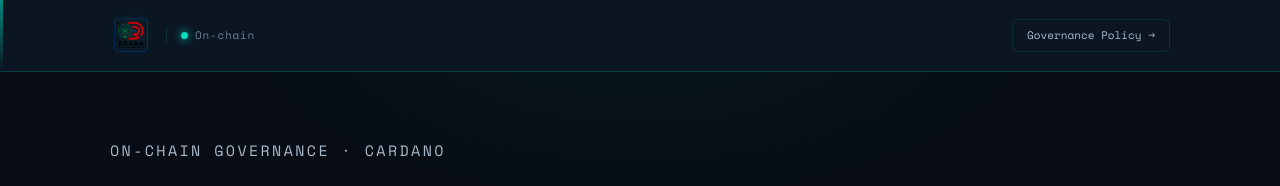
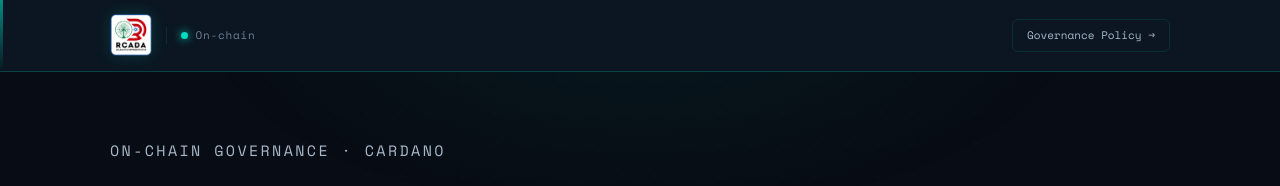
Before and after one commit to Brolloks/rcada-drep-votes, a Jekyll site: the page built from index.md, in a window 1280 px wide. Shown: the top 186 px of the page. Built offline with Jekyll 4.4.1, drawn with Linux system fonts in a browser that asks for light colours.

Commit message:
Update logo image and home page condition

```diff
--- a/_layouts/default.html
+++ b/_layouts/default.html
@@ -15,7 +15,7 @@
     <nav class="topbar">
       <div class="topbar-left">
         <a href="{{ '/' | relative_url }}">
-          <img class="topbar-logo" src="{{ '/assets/RCADA DREP LOGO.png' | relative_url }}" alt="RCADA DRep">
+          <img class="topbar-logo" src="{{ '/assets/RCADA DREP LOGO_bkgcurve.png' | relative_url }}" alt="RCADA DRep">
         </a>
         <div class="topbar-live">
           <span class="dot"></span>
@@ -29,7 +29,7 @@
 
 <div class="site-wrap">
 
-  {% if page.url == "/" or page.url == "/index.html" or page.url == "/index.md" %}
+  {% assign is_home = false %}{% if page.url == "/" or page.url == "/index.html" or page.url == "/index.md" or page.url == "/index" %}{% assign is_home = true %}{% endif %}{% if is_home %}
 
     {{ content }}
 
```
